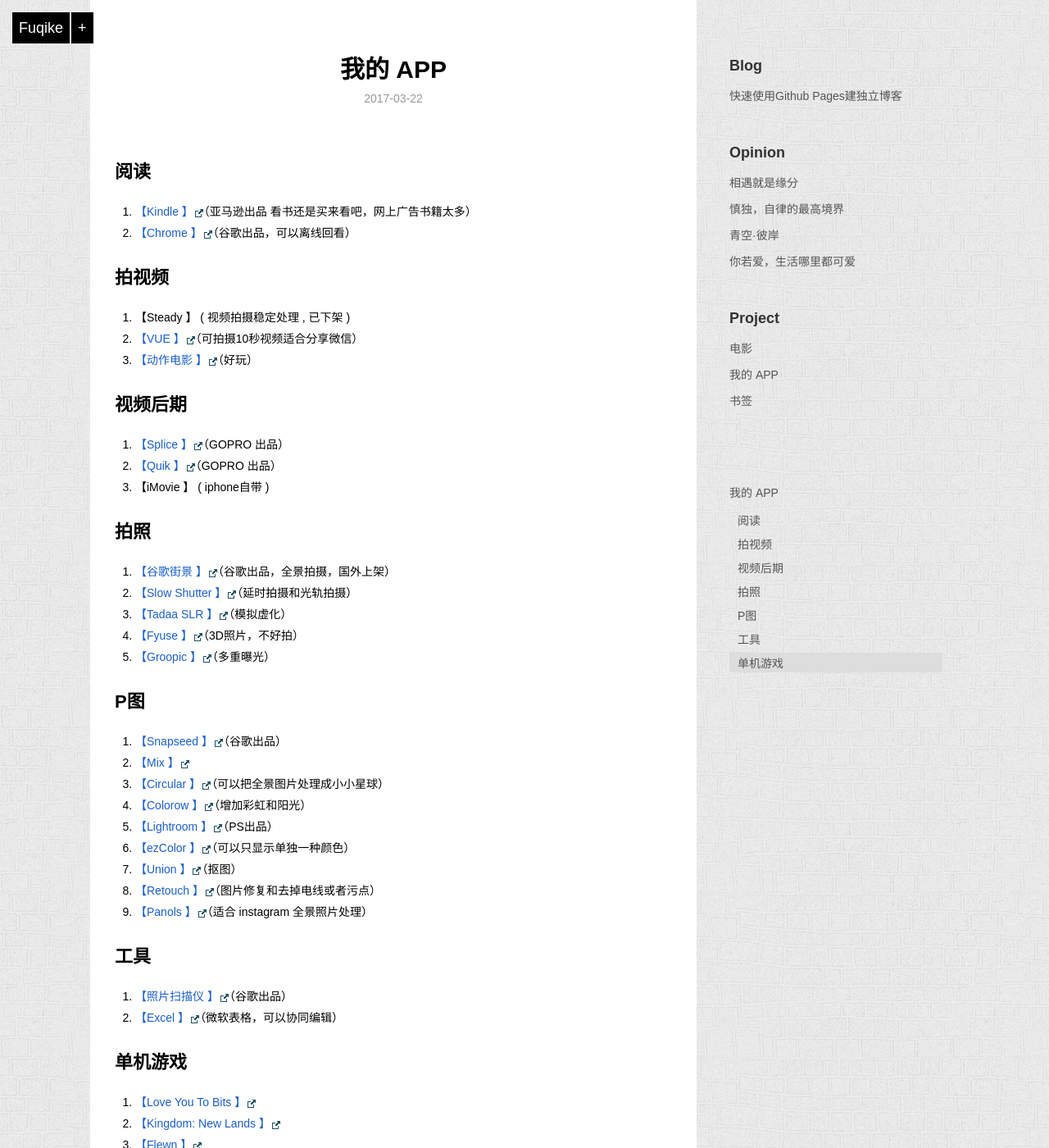
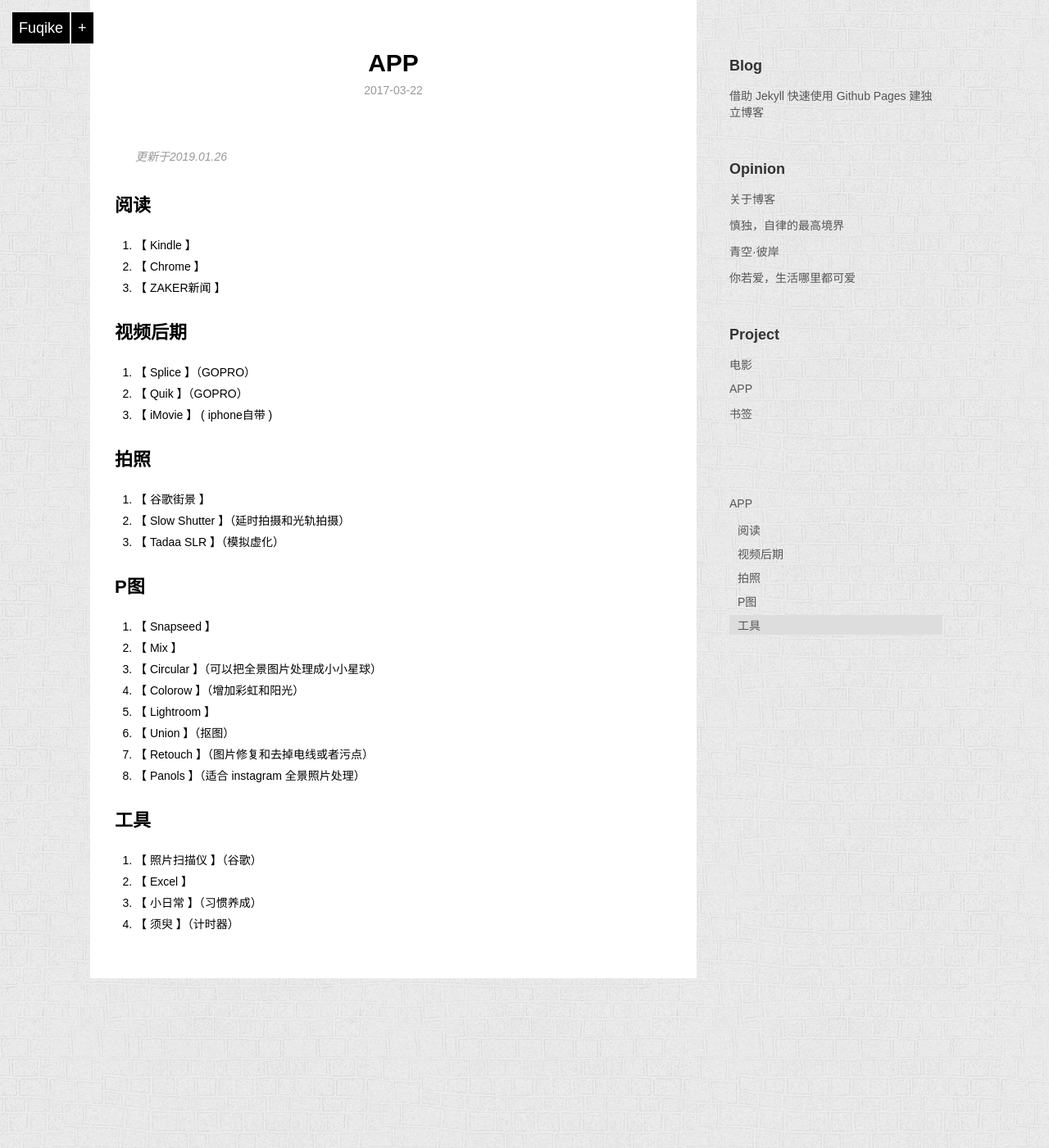
Before and after one commit to Fuqike/fuqike.github.io, a Jekyll site: the page built from _posts/project/2017-03-22-app.md, in a window 1280 px wide and 1400 px high. Shown: the whole window at 82% size. Built offline with Jekyll 4.4.1, drawn with Linux system fonts in a browser that asks for light colours; comment, search, counter and statistics services are not loaded; some of the changed text lies outside the part shown.

Commit message:
update article

```diff
--- a/_posts/blog/2019-01-22-new blog.md
+++ b/_posts/blog/2019-01-22-new blog.md
@@ -1,6 +1,6 @@
 ---
 layout: post
-title: 快速使用Github Pages建独立博客
+title: 借助 Jekyll 快速使用 Github Pages 建独立博客
 description: Github本身就是不错的代码社区，他也提供了一些其他的服务，比如Github Pages，使用它可以很方便的建立自己的独立博客，并且免费。
 category: blog
 ---
--- a/_posts/project/2017-03-22-app.md
+++ b/_posts/project/2017-03-22-app.md
@@ -1,52 +1,38 @@
 ---
 layout: post
-title: 我的 APP
-description: 用过的app和推荐
+title: APP
+description: 用过的 app 和推荐
 category: project
 ---
+> <p style="color:#999;">更新于2019.01.26</p>
+
 ## 阅读
-1. [【Kindle  】](https://itunes.apple.com/cn/app/kindle-yue-du-ruan-jian/id302584613?mt=8)（亚马逊出品 看书还是买来看吧，网上广告书籍太多）
-2. [【Chrome  】](https://itunes.apple.com/us/app/chrome/id535886823/)（谷歌出品，可以离线回看）
-
-## 拍视频
-1. 【Steady  】 ( 视频拍摄稳定处理 , 已下架 )
-2. [【VUE  】](https://itunes.apple.com/cn/app/vue-shi-pin-pai-she-li-qi/id1114690993?mt=8&ign-mpt=uo=4)（可拍摄10秒视频适合分享微信）
-3. [【动作电影  】](https://itunes.apple.com/cn/app/id489321253)（好玩）
+1. 【 Kindle 】
+2. 【 Chrome 】
+3. 【 ZAKER新闻 】
 
 ## 视频后期
-1. [【Splice  】](https://itunes.apple.com/us/app/splice-video-editor-free/id409838725?mt=8)（GOPRO 出品）
-2. [【Quik  】](https://itunes.apple.com/us/app/quik-free-video-editor-make/id694164275?mt=8)（GOPRO 出品）
-3. 【iMovie  】 ( iphone自带 )
+1. 【 Splice 】（GOPRO）
+2. 【 Quik 】（GOPRO）
+3. 【 iMovie 】 ( iphone自带 )
 
 ## 拍照
-1. [【谷歌街景  】](https://itunes.apple.com/gb/app/id904418768?mt=8)（谷歌出品，全景拍摄，国外上架）
-2. [【Slow Shutter  】](https://itunes.apple.com/gb/app/slow-shutter-cam-long-exposure/id357404131?mt=8)（延时拍摄和光轨拍摄）
-3. [【Tadaa SLR  】](https://itunes.apple.com/cn/app/tadaa-slr/id724662909?mt=8&ign-mpt=uo%3D4)（模拟虚化）
-4. [【Fyuse  】](https://itunes.apple.com/us/app/fyuse/id862863329?mt=8)（3D照片，不好拍）
-5. [【Groopic  】](https://itunes.apple.com/pk/app/groopic/id584710005?mt=8)（多重曝光）
+1. 【 谷歌街景 】
+2. 【 Slow Shutter 】（延时拍摄和光轨拍摄）
+3. 【 Tadaa SLR 】（模拟虚化）
 
 ## P图
-1. [【Snapseed  】](https://itunes.apple.com/cn/app/id439438619?mt=8)（谷歌出品）
-2. [【Mix  】](https://itunes.apple.com/cn/app/id913947918/)
-3. [【Circular  】](https://itunes.apple.com/cn/app/id845737955?mt=8)（可以把全景图片处理成小小星球）
-4. [【Colorow  】](https://itunes.apple.com/cn/app/colorow-zi-ran/id1169787242)（增加彩虹和阳光）
-5. [【Lightroom  】](https://itunes.apple.com/cn/app/adobe-photoshop-lightroom/id878783582?mt=8)（PS出品）
-6. [【ezColor  】](https://itunes.apple.com/cn/app/ezcolor/id504880646)（可以只显示单独一种颜色）
-7. [【Union  】](https://itunes.apple.com/us/app/union/id849145835?mt=8&ign-mpt=uo%3D4)（抠图）
-8. [【Retouch  】](https://itunes.apple.com/gb/app/touchretouch/id373311252)（图片修复和去掉电线或者污点）
-9. [【Panols  】](https://itunes.apple.com/us/app/panols/id1061408978?mt=8)（适合 instagram 全景照片处理）
+1. 【 Snapseed 】
+2. 【 Mix 】
+3. 【 Circular 】（可以把全景图片处理成小小星球）
+4. 【 Colorow 】（增加彩虹和阳光）
+5. 【 Lightroom 】
+6. 【 Union 】（抠图）
+7. 【 Retouch 】（图片修复和去掉电线或者污点）
+8. 【 Panols 】（适合 instagram 全景照片处理）
 
 ## 工具
-1. [【照片扫描仪  】](https://itunes.apple.com/cn/app/qq-yin-le-ting-gek-gefm-dian/id1165525994?mt=8)（谷歌出品）
-2. [【Excel  】](https://itunes.apple.com/us/app/microsoft-excel/id586683407)（微软表格，可以协同编辑）
-
-## 单机游戏
-1. [【Love You To Bits  】](https://itunes.apple.com/cn/app/love-you-to-bits/id941057494)
-2. [【Kingdom: New Lands  】](https://itunes.apple.com/us/app/kingdom-new-lands/id1118513354?mt=8&ign-mpt=uo%3D4)
-3. [【Flewn  】](https://itunes.apple.com/cn/app/flewn/id933350763?mt=8&ign-mpt=uo%3D4)
-4. [【Lost Tracks  】](https://itunes.apple.com/cn/app/lost-tracks/id1029847339?mt=8)
-5. [【勇敢的心：伟大战争  】](https://itunes.apple.com/cn/app/yong-gan-xin-wei-da-zhan-zheng/id840190360?mt=8&ign-mpt=uo%3D4)
-6. [【Lifeline  】](https://itunes.apple.com/us/app/lifeline.../id982354972?mt=8)（很多部）
-7. [【魔塔学院  】](https://itunes.apple.com/cn/app/mo-ta-xue-yuan-wang-yi-shou/id1015322237)（网易出品）
-8. [【Dream Flight  】](https://itunes.apple.com/us/app/dream-flight/id796272912?mt=8)
-9.  【Tiny Thief  】 （下架了，可从其他途径找）
+1. 【 照片扫描仪 】（谷歌）
+2. 【 Excel 】
+3. 【 小日常 】（习惯养成）
+3. 【 须臾 】（计时器）
```
Also changed, not shown: _posts/opinion/2016-03-15-story.md (+2 -0 lines), _posts/opinion/2017-03-18-sd.md (+1 -16 lines), _posts/opinion/2017-03-22-about blog.md (added, +13 -0 lines), _posts/opinion/2017-03-22-fate.md (deleted, +0 -8 lines), _posts/project/2017-03-15-bookmark.md (+1 -1 lines), _posts/project/2017-12-12-movielist.md (+24 -0 lines), 12 other files.
